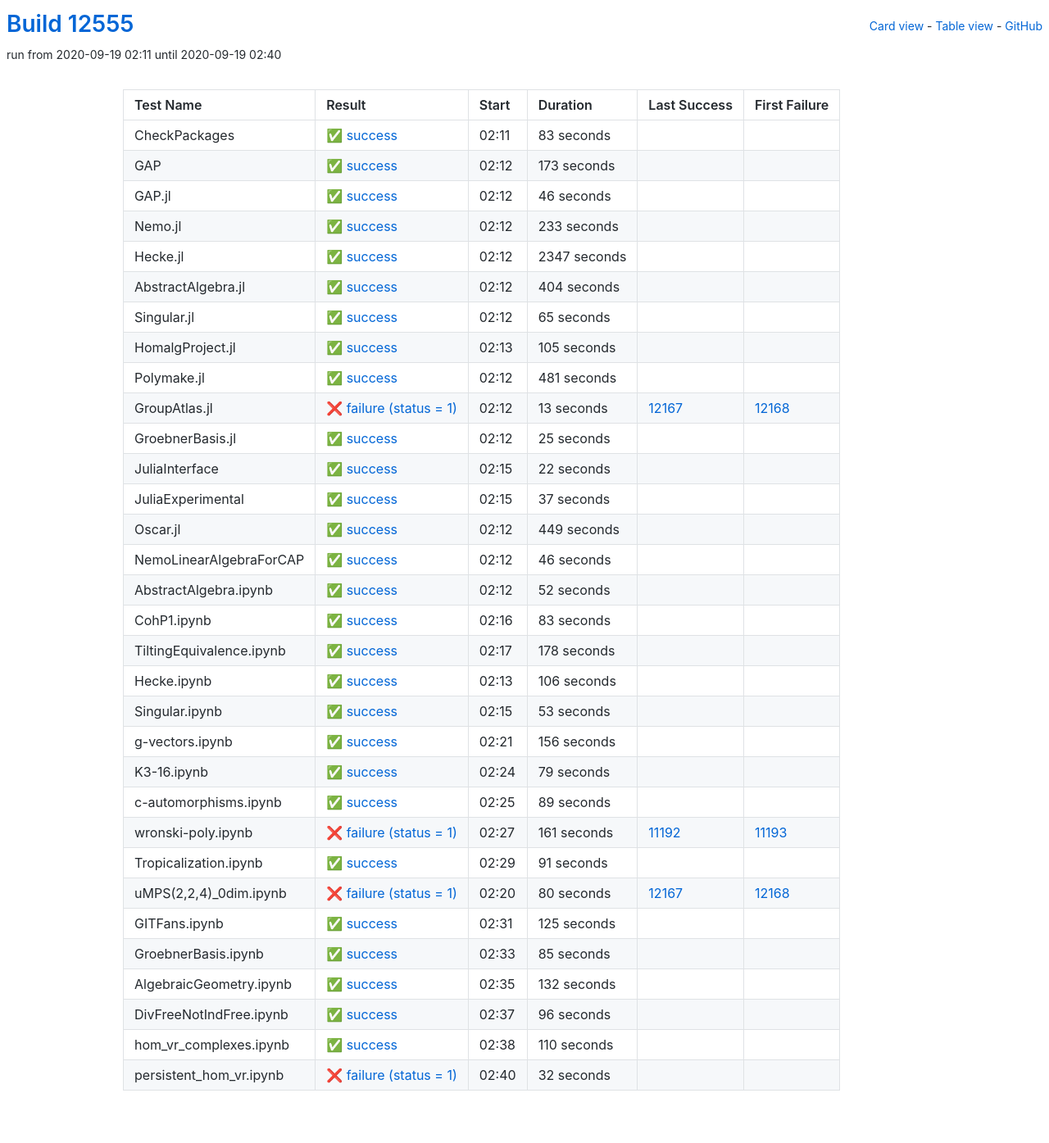
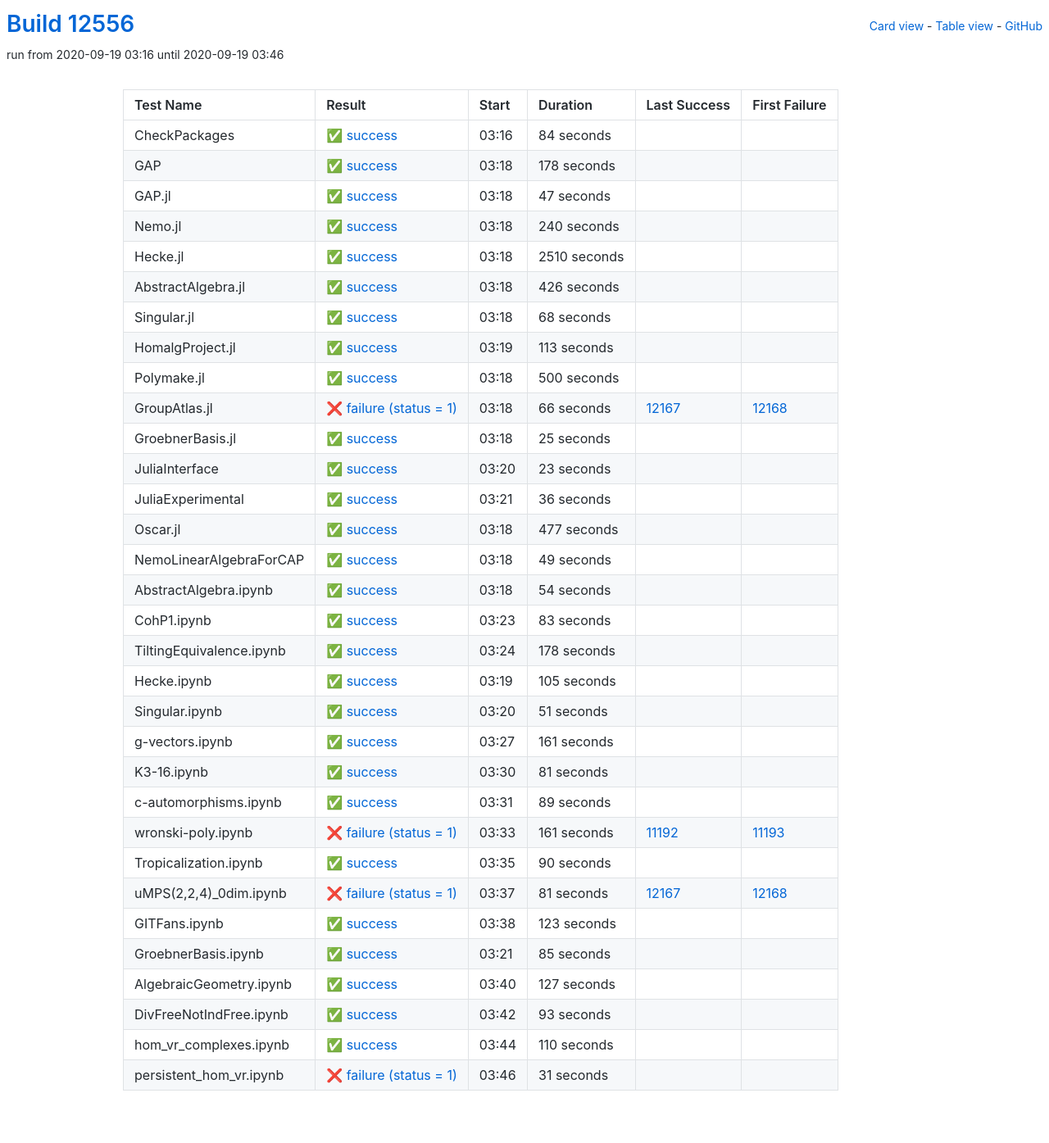
Before and after one commit to oscar-system/oscar-ci-status, a Jekyll site: the page built from table.html, in a window 1280 px wide. Shown: the whole page at 82% size. Built offline with Jekyll 4.4.1, drawn with Linux system fonts in a browser that asks for light colours.

Commit message:
Build #12556

```diff
--- a/_data/ci.yml
+++ b/_data/ci.yml
@@ -1,6 +1,6 @@
 ---
-build: 12555
-build_url: https://oscarci.mathematik.uni-kl.de/job/oscar/12555/
+build: 12556
+build_url: https://oscarci.mathematik.uni-kl.de/job/oscar/12556/
 job: oscar
 organization: oscar-system
 repo: oscar-ci-status
@@ -8,128 +8,128 @@
 tests:
 - name: CheckPackages
   id: checkpackages
-  log: https://oscarci.mathematik.uni-kl.de/job/oscar/12555/artifact/logs/build-12555/CheckPackages.log
-  start: 2020-09-19 02:11
+  log: https://oscarci.mathematik.uni-kl.de/job/oscar/12556/artifact/logs/build-12556/CheckPackages.log
+  start: 2020-09-19 03:16
   success: true
   exitcode: 0
   status: success
-  duration: 83
+  duration: 84
   last_success: false
   last_success_url:
   first_failure: false
   first_failure_url:
 - name: GAP
   id: gap
-  log: https://oscarci.mathematik.uni-kl.de/job/oscar/12555/artifact/logs/build-12555/GAP.log
-  start: 2020-09-19 02:12
+  log: https://oscarci.mathematik.uni-kl.de/job/oscar/12556/artifact/logs/build-12556/GAP.log
+  start: 2020-09-19 03:18
   success: true
   exitcode: 0
   status: success
-  duration: 173
+  duration: 178
   last_success: false
   last_success_url:
   first_failure: false
   first_failure_url:
 - name: GAP.jl
   id: gap-jl
-  log: https://oscarci.mathematik.uni-kl.de/job/oscar/12555/artifact/logs/build-12555/GAP.jl.log
-  start: 2020-09-19 02:12
+  log: https://oscarci.mathematik.uni-kl.de/job/oscar/12556/artifact/logs/build-12556/GAP.jl.log
+  start: 2020-09-19 03:18
   success: true
   exitcode: 0
   status: success
-  duration: 46
+  duration: 47
   last_success: false
   last_success_url:
   first_failure: false
   first_failure_url:
 - name: Nemo.jl
   id: nemo-jl
-  log: https://oscarci.mathematik.uni-kl.de/job/oscar/12555/artifact/logs/build-12555/Nemo.jl.log
-  start: 2020-09-19 02:12
+  log: https://oscarci.mathematik.uni-kl.de/job/oscar/12556/artifact/logs/build-12556/Nemo.jl.log
+  start: 2020-09-19 03:18
   success: true
   exitcode: 0
   status: success
-  duration: 233
+  duration: 240
   last_success: false
   last_success_url:
   first_failure: false
   first_failure_url:
 - name: Hecke.jl
   id: hecke-jl
-  log: https://oscarci.mathematik.uni-kl.de/job/oscar/12555/artifact/logs/build-12555/Hecke.jl.log
-  start: 2020-09-19 02:12
+  log: https://oscarci.mathematik.uni-kl.de/job/oscar/12556/artifact/logs/build-12556/Hecke.jl.log
+  start: 2020-09-19 03:18
   success: true
   exitcode: 0
   status: success
-  duration: 2347
+  duration: 2510
   last_success: false
   last_success_url:
   first_failure: false
   first_failure_url:
 - name: AbstractAlgebra.jl
   id: abstractalgebra-jl
-  log: https://oscarci.mathematik.uni-kl.de/job/oscar/12555/artifact/logs/build-12555/AbstractAlgebra.jl.log
-  start: 2020-09-19 02:12
+  log: https://oscarci.mathematik.uni-kl.de/job/oscar/12556/artifact/logs/build-12556/AbstractAlgebra.jl.log
+  start: 2020-09-19 03:18
   success: true
   exitcode: 0
   status: success
-  duration: 404
+  duration: 426
   last_success: false
   last_success_url:
   first_failure: false
   first_failure_url:
 - name: Singular.jl
   id: singular-jl
-  log: https://oscarci.mathematik.uni-kl.de/job/oscar/12555/artifact/logs/build-12555/Singular.jl.log
-  start: 2020-09-19 02:12
+  log: https://oscarci.mathematik.uni-kl.de/job/oscar/12556/artifact/logs/build-12556/Singular.jl.log
+  start: 2020-09-19 03:18
   success: true
   exitcode: 0
   status: success
-  duration: 65
+  duration: 68
   last_success: false
   last_success_url:
   first_failure: false
   first_failure_url:
 - name: HomalgProject.jl
   id: homalgproject-jl
-  log: https://oscarci.mathematik.uni-kl.de/job/oscar/12555/artifact/logs/build-12555/HomalgProject.jl.log
-  start: 2020-09-19 02:13
+  log: https://oscarci.mathematik.uni-kl.de/job/oscar/12556/artifact/logs/build-12556/HomalgProject.jl.log
+  start: 2020-09-19 03:19
   success: true
   exitcode: 0
   status: success
-  duration: 105
+  duration: 113
   last_success: false
   last_success_url:
   first_failure: false
   first_failure_url:
 - name: Polymake.jl
   id: polymake-jl
-  log: https://oscarci.mathematik.uni-kl.de/job/oscar/12555/artifact/logs/build-12555/Polymake.jl.log
-  start: 2020-09-19 02:12
+  log: https://oscarci.mathematik.uni-kl.de/job/oscar/12556/artifact/logs/build-12556/Polymake.jl.log
+  start: 2020-09-19 03:18
   success: true
   exitcode: 0
   status: success
-  duration: 481
+  duration: 500
   last_success: false
   last_success_url:
   first_failure: false
   first_failure_url:
 - name: GroupAtlas.jl
   id: groupatlas-jl
-  log: https://oscarci.mathematik.uni-kl.de/job/oscar/12555/artifact/logs/build-12555/GroupAtlas.jl.log
-  start: 2020-09-19 02:12
+  log: https://oscarci.mathematik.uni-kl.de/job/oscar/12556/artifact/logs/build-12556/GroupAtlas.jl.log
+  start: 2020-09-19 03:18
   success: false
   exitcode: 1
   status: failure
-  duration: 13
+  duration: 66
   last_success: 12167
   last_success_url: https://oscarci.mathematik.uni-kl.de/job/oscar/12167/
   first_failure: 12168
   first_failure_url: https://oscarci.mathematik.uni-kl.de/job/oscar/12168/
 - name: GroebnerBasis.jl
   id: groebnerbasis-jl
-  log: https://oscarci.mathematik.uni-kl.de/job/oscar/12555/artifact/logs/build-12555/GroebnerBasis.jl.log
-  start: 2020-09-19 02:12
+  log: https://oscarci.mathematik.uni-kl.de/job/oscar/12556/artifact/logs/build-12556/GroebnerBasis.jl.log
+  start: 2020-09-19 03:18
   success: true
   exitcode: 0
   status: success
@@ -140,68 +140,68 @@
   first_failure_url:
 - name: JuliaInterface
   id: juliainterface
-  log: https://oscarci.mathematik.uni-kl.de/job/oscar/12555/artifact/logs/build-12555/JuliaInterface.log
-  start: 2020-09-19 02:15
+  log: https://oscarci.mathematik.uni-kl.de/job/oscar/12556/artifact/logs/build-12556/JuliaInterface.log
+  start: 2020-09-19 03:20
   success: true
   exitcode: 0
   status: success
-  duration: 22
+  duration: 23
   last_success: false
   last_success_url:
   first_failure: false
   first_failure_url:
 - name: JuliaExperimental
   id: juliaexperimental
-  log: https://oscarci.mathematik.uni-kl.de/job/oscar/12555/artifact/logs/build-12555/JuliaExperimental.log
-  start: 2020-09-19 02:15
+  log: https://oscarci.mathematik.uni-kl.de/job/oscar/12556/artifact/logs/build-12556/JuliaExperimental.log
+  start: 2020-09-19 03:21
   success: true
   exitcode: 0
   status: success
-  duration: 37
+  duration: 36
   last_success: false
   last_success_url:
   first_failure: false
   first_failure_url:
 - name: Oscar.jl
   id: oscar-jl
-  log: https://oscarci.mathematik.uni-kl.de/job/oscar/12555/artifact/logs/build-12555/Oscar.jl.log
-  start: 2020-09-19 02:12
+  log: https://oscarci.mathematik.uni-kl.de/job/oscar/12556/artifact/logs/build-12556/Oscar.jl.log
+  start: 2020-09-19 03:18
   success: true
   exitcode: 0
   status: success
-  duration: 449
+  duration: 477
   last_success: false
   last_success_url:
   first_failure: false
   first_failure_url:
 - name: NemoLinearAlgebraForCAP
   id: nemolinearalgebraforcap
-  log: https://oscarci.mathematik.uni-kl.de/job/oscar/12555/artifact/logs/build-12555/NemoLinearAlgebraForCAP.log
-  start: 2020-09-19 02:12
+  log: https://oscarci.mathematik.uni-kl.de/job/oscar/12556/artifact/logs/build-12556/NemoLinearAlgebraForCAP.log
+  start: 2020-09-19 03:18
   success: true
   exitcode: 0
   status: success
-  duration: 46
+  duration: 49
   last_success: false
   last_success_url:
   first_failure: false
   first_failure_url:
 - name: AbstractAlgebra.ipynb
   id: abstractalgebra-ipynb
-  log: https://oscarci.mathematik.uni-kl.de/job/oscar/12555/artifact/logs/build-12555/AbstractAlgebra.ipynb.log
-  start: 2020-09-19 02:12
+  log: https://oscarci.mathematik.uni-kl.de/job/oscar/12556/artifact/logs/build-12556/AbstractAlgebra.ipynb.log
+  start: 2020-09-19 03:18
   success: true
   exitcode: 0
   status: success
-  duration: 52
+  duration: 54
   last_success: false
   last_success_url:
   first_failure: false
   first_failure_url:
 - name: CohP1.ipynb
   id: cohp1-ipynb
-  log: https://oscarci.mathematik.uni-kl.de/job/oscar/12555/artifact/logs/build-12555/CohP1.ipynb.log
-  start: 2020-09-19 02:16
+  log: https://oscarci.mathematik.uni-kl.de/job/oscar/12556/artifact/logs/build-12556/CohP1.ipynb.log
+  start: 2020-09-19 03:23
   success: true
   exitcode: 0
   status: success
@@ -212,8 +212,8 @@
   first_failure_url:
 - name: TiltingEquivalence.ipynb
   id: tiltingequivalence-ipynb
-  log: https://oscarci.mathematik.uni-kl.de/job/oscar/12555/artifact/logs/build-12555/TiltingEquivalence.ipynb.log
-  start: 2020-09-19 02:17
+  log: https://oscarci.mathematik.uni-kl.de/job/oscar/12556/artifact/logs/build-12556/TiltingEquivalence.ipynb.log
+  start: 2020-09-19 03:24
   success: true
   exitcode: 0
   status: success
@@ -224,56 +224,56 @@
   first_failure_url:
 - name: Hecke.ipynb
   id: hecke-ipynb
-  log: https://oscarci.mathematik.uni-kl.de/job/oscar/12555/artifact/logs/build-12555/Hecke.ipynb.log
-  start: 2020-09-19 02:13
+  log: https://oscarci.mathematik.uni-kl.de/job/oscar/12556/artifact/logs/build-12556/Hecke.ipynb.log
+  start: 2020-09-19 03:19
   success: true
   exitcode: 0
   status: success
-  duration: 106
+  duration: 105
   last_success: false
   last_success_url:
   first_failure: false
   first_failure_url:
 - name: Singular.ipynb
   id: singular-ipynb
-  log: https://oscarci.mathematik.uni-kl.de/job/oscar/12555/artifact/logs/build-12555/Singular.ipynb.log
-  start: 2020-09-19 02:15
+  log: https://oscarci.mathematik.uni-kl.de/job/oscar/12556/artifact/logs/build-12556/Singular.ipynb.log
+  start: 2020-09-19 03:20
   success: true
   exitcode: 0
   status: success
-  duration: 53
+  duration: 51
   last_success: false
   last_success_url:
   first_failure: false
   first_failure_url:
 - name: g-vectors.ipynb
   id: g-vectors-ipynb
-  log: https://oscarci.mathematik.uni-kl.de/job/oscar/12555/artifact/logs/build-12555/g-vectors.ipynb.log
-  start: 2020-09-19 02:21
+  log: https://oscarci.mathematik.uni-kl.de/job/oscar/12556/artifact/logs/build-12556/g-vectors.ipynb.log
+  start: 2020-09-19 03:27
   success: true
   exitcode: 0
   status: success
-  duration: 156
+  duration: 161
   last_success: false
   last_success_url:
   first_failure: false
   first_failure_url:
 - name: K3-16.ipynb
   id: k3-16-ipynb
-  log: https://oscarci.mathematik.uni-kl.de/job/oscar/12555/artifact/logs/build-12555/K3-16.ipynb.log
-  start: 2020-09-19 02:24
+  log: https://oscarci.mathematik.uni-kl.de/job/oscar/12556/artifact/logs/build-12556/K3-16.ipynb.log
+  start: 2020-09-19 03:30
   success: true
   exitcode: 0
   status: success
-  duration: 79
+  duration: 81
   last_success: false
   last_success_url:
   first_failure: false
   first_failure_url:
 - name: c-automorphisms.ipynb
   id: c-automorphisms-ipynb
-  log: https://oscarci.mathematik.uni-kl.de/job/oscar/12555/artifact/logs/build-12555/c-automorphisms.ipynb.log
-  start: 2020-09-19 02:25
+  log: https://oscarci.mathematik.uni-kl.de/job/oscar/12556/artifact/logs/build-12556/c-automorphisms.ipynb.log
+  start: 2020-09-19 03:31
   success: true
   exitcode: 0
   status: success
@@ -284,8 +284,8 @@
   first_failure_url:
 - name: wronski-poly.ipynb
   id: wronski-poly-ipynb
-  log: https://oscarci.mathematik.uni-kl.de/job/oscar/12555/artifact/logs/build-12555/wronski-poly.ipynb.log
-  start: 2020-09-19 02:27
+  log: https://oscarci.mathematik.uni-kl.de/job/oscar/12556/artifact/logs/build-12556/wronski-poly.ipynb.log
+  start: 2020-09-19 03:33
   success: false
   exitcode: 1
   status: failure
@@ -296,44 +296,44 @@
   first_failure_url: https://oscarci.mathematik.uni-kl.de/job/oscar/11193/
 - name: Tropicalization.ipynb
   id: tropicalization-ipynb
-  log: https://oscarci.mathematik.uni-kl.de/job/oscar/12555/artifact/logs/build-12555/Tropicalization.ipynb.log
-  start: 2020-09-19 02:29
+  log: https://oscarci.mathematik.uni-kl.de/job/oscar/12556/artifact/logs/build-12556/Tropicalization.ipynb.log
+  start: 2020-09-19 03:35
   success: true
   exitcode: 0
   status: success
-  duration: 91
+  duration: 90
   last_success: false
   last_success_url:
   first_failure: false
   first_failure_url:
 - name: uMPS(2,2,4)_0dim.ipynb
   id: umps-2-2-4-0dim-ipynb
-  log: https://oscarci.mathematik.uni-kl.de/job/oscar/12555/artifact/logs/build-12555/uMPS-2-2-4-_0dim.ipynb.log
-  start: 2020-09-19 02:20
+  log: https://oscarci.mathematik.uni-kl.de/job/oscar/12556/artifact/logs/build-12556/uMPS-2-2-4-_0dim.ipynb.log
+  start: 2020-09-19 03:37
   success: false
   exitcode: 1
   status: failure
-  duration: 80
+  duration: 81
   last_success: 12167
   last_success_url: https://oscarci.mathematik.uni-kl.de/job/oscar/12167/
   first_failure: 12168
   first_failure_url: https://oscarci.mathematik.uni-kl.de/job/oscar/12168/
 - name: GITFans.ipynb
   id: gitfans-ipynb
-  log: https://oscarci.mathematik.uni-kl.de/job/oscar/12555/artifact/logs/build-12555/GITFans.ipynb.log
-  start: 2020-09-19 02:31
+  log: https://oscarci.mathematik.uni-kl.de/job/oscar/12556/artifact/logs/build-12556/GITFans.ipynb.log
+  start: 2020-09-19 03:38
   success: true
   exitcode: 0
   status: success
-  duration: 125
+  duration: 123
   last_success: false
   last_success_url:
   first_failure: false
   first_failure_url:
 - name: GroebnerBasis.ipynb
   id: groebnerbasis-ipynb
-  log: https://oscarci.mathematik.uni-kl.de/job/oscar/12555/artifact/logs/build-12555/GroebnerBasis.ipynb.log
-  start: 2020-09-19 02:33
+  log: https://oscarci.mathematik.uni-kl.de/job/oscar/12556/artifact/logs/build-12556/GroebnerBasis.ipynb.log
+  start: 2020-09-19 03:21
   success: true
   exitcode: 0
   status: success
@@ -344,32 +344,32 @@
   first_failure_url:
 - name: AlgebraicGeometry.ipynb
   id: algebraicgeometry-ipynb
-  log: https://oscarci.mathematik.uni-kl.de/job/oscar/12555/artifact/logs/build-12555/AlgebraicGeometry.ipynb.log
-  start: 2020-09-19 02:35
+  log: https://oscarci.mathematik.uni-kl.de/job/oscar/12556/artifact/logs/build-12556/AlgebraicGeometry.ipynb.log
+  start: 2020-09-19 03:40
   success: true
   exitcode: 0
   status: success
-  duration: 132
+  duration: 127
   last_success: false
   last_success_url:
   first_failure: false
   first_failure_url:
 - name: DivFreeNotIndFree.ipynb
   id: divfreenotindfree-ipynb
-  log: https://oscarci.mathematik.uni-kl.de/job/oscar/12555/artifact/logs/build-12555/DivFreeNotIndFree.ipynb.log
-  start: 2020-09-19 02:37
+  log: https://oscarci.mathematik.uni-kl.de/job/oscar/12556/artifact/logs/build-12556/DivFreeNotIndFree.ipynb.log
+  start: 2020-09-19 03:42
   success: true
   exitcode: 0
   status: success
-  duration: 96
+  duration: 93
   last_success: false
   last_success_url:
   first_failure: false
   first_failure_url:
 - name: hom_vr_complexes.ipynb
   id: hom-vr-complexes-ipynb
-  log: https://oscarci.mathematik.uni-kl.de/job/oscar/12555/artifact/logs/build-12555/hom_vr_complexes.ipynb.log
-  start: 2020-09-19 02:38
+  log: https://oscarci.mathematik.uni-kl.de/job/oscar/12556/artifact/logs/build-12556/hom_vr_complexes.ipynb.log
+  start: 2020-09-19 03:44
   success: true
   exitcode: 0
   status: success
@@ -380,12 +380,12 @@
   first_failure_url:
 - name: persistent_hom_vr.ipynb
   id: persistent-hom-vr-ipynb
-  log: https://oscarci.mathematik.uni-kl.de/job/oscar/12555/artifact/logs/build-12555/persistent_hom_vr.ipynb.log
-  start: 2020-09-19 02:40
+  log: https://oscarci.mathematik.uni-kl.de/job/oscar/12556/artifact/logs/build-12556/persistent_hom_vr.ipynb.log
+  start: 2020-09-19 03:46
   success: false
   exitcode: 1
   status: failure
-  duration: 32
+  duration: 31
   last_success: false
   last_success_url:
   first_failure: false
```
Also changed, not shown: README.md.
